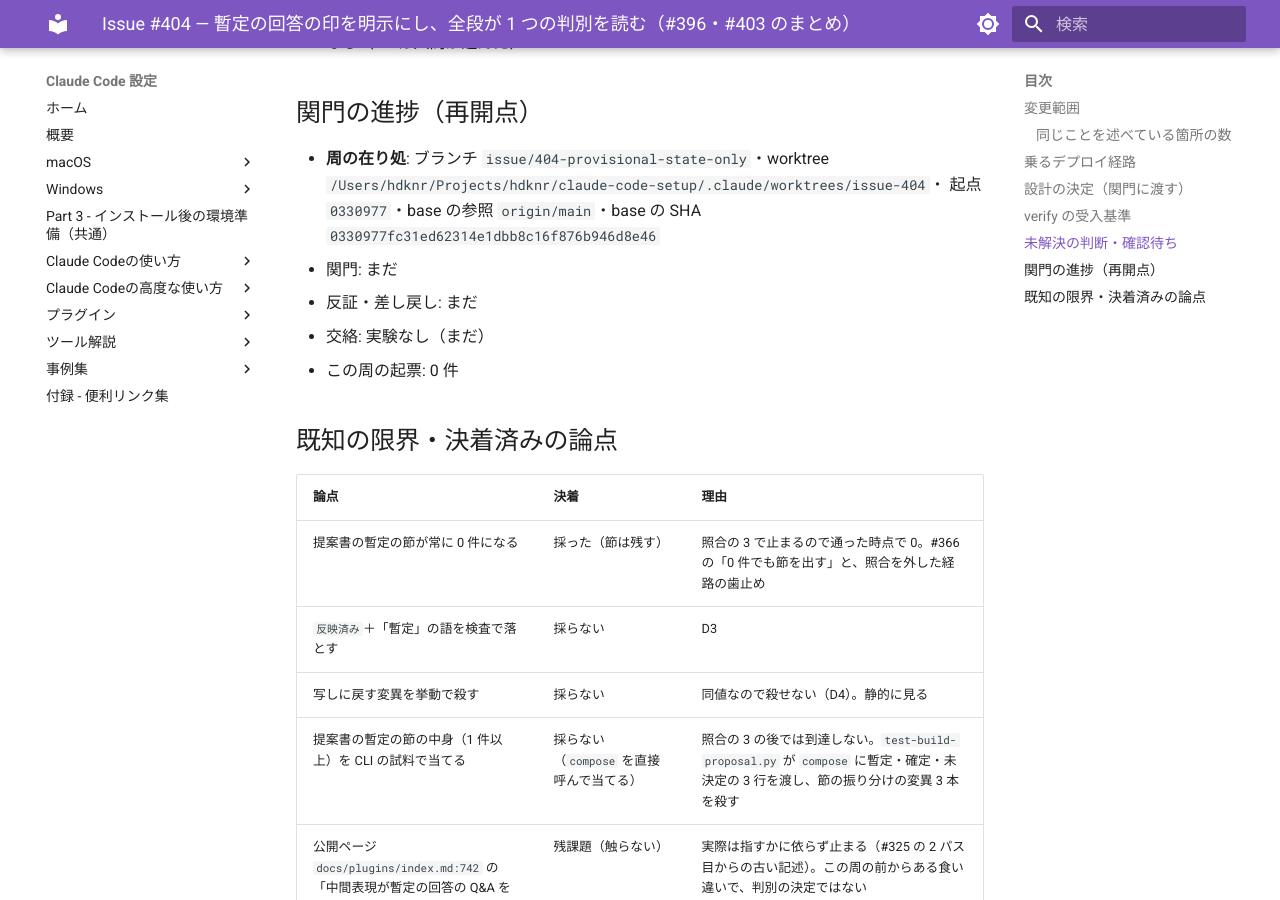
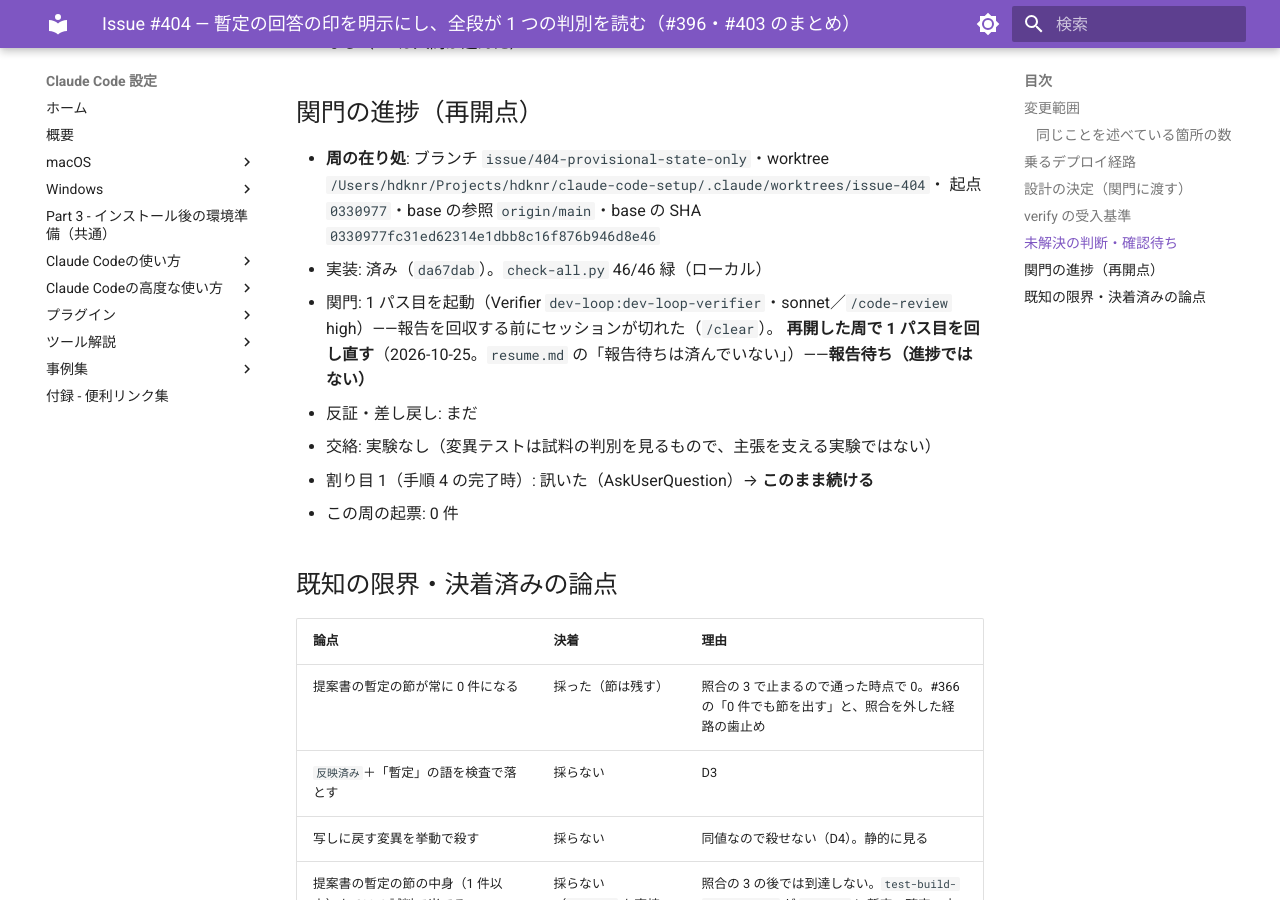
Before and after one commit to hdknr/claude-code-setup, an MkDocs documentation site: the page built from docs/plans/issue-404.md, in a window 1280 px wide and 900 px high, scrolled down 3270 px. Built offline with MkDocs 1.6.1 and Material for MkDocs 9.7.7, drawn with Linux system fonts in a browser that asks for light colours.

Commit message:
docs(plans): #404 の再開点（1 パス目を回し直す）
Co-Authored-By: Claude Opus 5.5 <noreply@anthropic.com>

```diff
--- a/docs/plans/issue-404.md
+++ b/docs/plans/issue-404.md
@@ -83,9 +83,12 @@ main へのマージ。プラグインは利用者の `plugin update` で届く
 
 - **周の在り処**: ブランチ `issue/404-provisional-state-only`・worktree `/Users/hdknr/Projects/hdknr/claude-code-setup/.claude/worktrees/issue-404`・
   起点 `0330977`・base の参照 `origin/main`・base の SHA `0330977fc31ed62314e1dbb8c16f876b946d8e46`
-- 関門: まだ
+- 実装: 済み（`da67dab`）。`check-all.py` 46/46 緑（ローカル）
+- 関門: 1 パス目を起動（Verifier `dev-loop:dev-loop-verifier`・sonnet／`/code-review` high）——報告を回収する前にセッションが切れた（`/clear`）。
+  **再開した周で 1 パス目を回し直す**（2026-10-25。`resume.md` の「報告待ちは済んでいない」）——**報告待ち（進捗ではない）**
 - 反証・差し戻し: まだ
-- 交絡: 実験なし（まだ）
+- 交絡: 実験なし（変異テストは試料の判別を見るもので、主張を支える実験ではない）
+- 割り目 1（手順 4 の完了時）: 訊いた（AskUserQuestion）→ **このまま続ける**
 - この周の起票: 0 件
 
 ## 既知の限界・決着済みの論点
```
